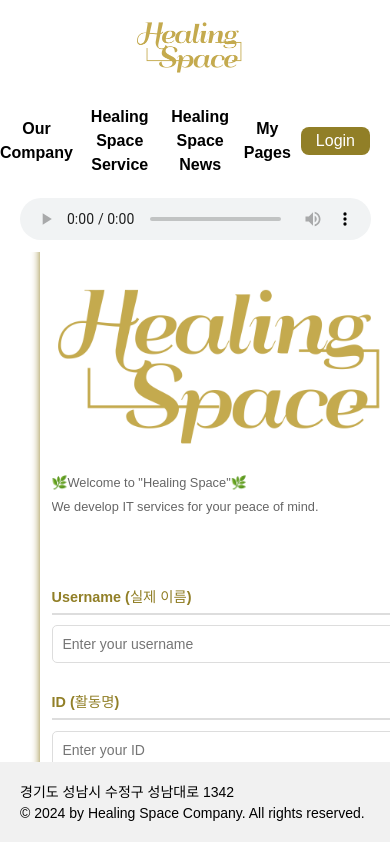
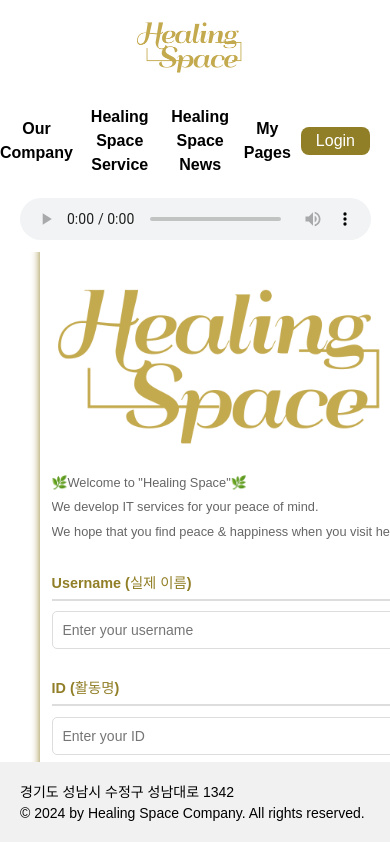
Before and after one commit to passionryu/Healing-Space-Front, a React (Vite) app: page /signup in a window 390 px wide. Shown: the top 842 px of the page. Built offline with nearby package versions, Linux system fonts and the light colour scheme; no server answers.

Commit message:
[fix] 회원가입 디스크립션 애니메이션 수정

```diff
--- a/src/pages/Signup.jsx
+++ b/src/pages/Signup.jsx
@@ -59,11 +59,11 @@ const Signup = () => {
             <img src="../src/assets/images/main_logo.png" alt="Main Logo" className="main-logo" />
           </div>
           <p className="signup-description" style={{ textAlign: "left" }}>
-            <span className="line line1"> 🌿Welcome to "Healing Space"🌿</span>
+            <span className="line signup-line1"> 🌿Welcome to "Healing Space"🌿</span>
             <br />
-            <span className="line line2">We develop IT services for your peace of mind.</span>
+            <span className="line signup-line2">We develop IT services for your peace of mind.</span>
             <br />
-            <span className="line line3">We hope that you find peace & happiness when you visit here.😊</span>
+            <span className="line signup-line3">We hope that you find peace & happiness when you visit here.😊</span>
           </p>
         </div>
         <form onSubmit={handleSubmit}>
--- a/src/styles/Signup.css
+++ b/src/styles/Signup.css
@@ -171,6 +171,7 @@
     }
 
     .signup-header{
+      width: 90vw;
       text-align: left; /* 좌측 정렬 */
       display: grid;
       align-items: center;
@@ -185,7 +186,7 @@
 
       /* overflow: hidden; */
       width: 100%;
-      animation: typing 3s steps(30) 1s forwards, blink 0.75s step-end infinite;
+      /* animation: typing 3s steps(30) 1s forwards, blink 0.75s step-end infinite; */
     }
 
     .line {
@@ -193,18 +194,18 @@
       white-space: nowrap;
       overflow: hidden;
       width: 0;
-      animation: typing 3s steps(30) forwards, blink 0.75s step-end infinite;
+      /* animation: typing 3s steps(30) forwards, blink 0.75s step-end infinite; */
     }
 
-    .line1 {
+    .signup-line1 {
       animation-delay: 0s, 2.5s;
     }
 
-    .line2 {
+    .signup-line2 {
       animation-delay: 3.2s, 5s;
     }
 
-    .line3 {
+    .signup-line3 {
       animation-delay: 5.5s, 10s;
     }
 
@@ -222,6 +223,7 @@
         border-color: transparent;
       }
     }
+
 
     /* 서비스 로고 */
     .logo-container img {
```
